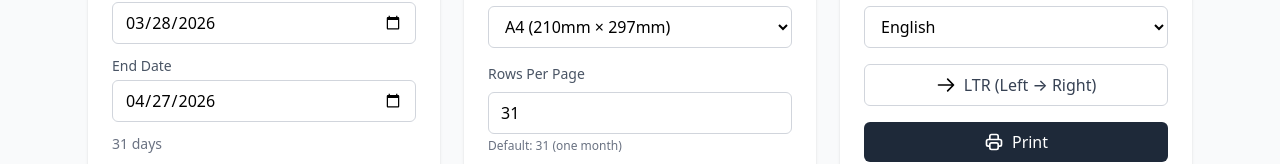
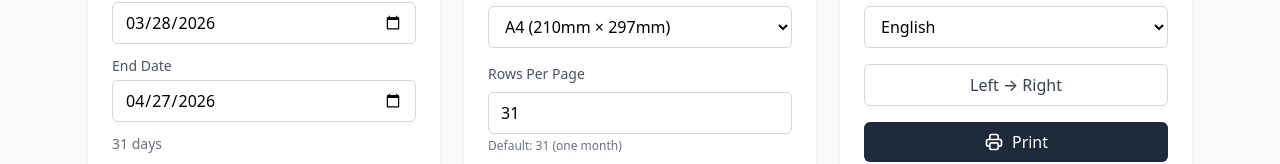
Before and after one commit to AmmarCodes/printable-habit-tracker, a React (Vite) app: page / in a window 1280 px wide. Shown: the part 404-568 px from the top of the page. Built offline with nearby package versions, Linux system fonts and the light colour scheme; the HTML template or start-up script is replaced by a standard one.

Commit message:
chore: simplify direction button

```diff
--- a/src/components/DirectionToggle.tsx
+++ b/src/components/DirectionToggle.tsx
@@ -1,4 +1,4 @@
-import type { Direction } from '../types';
+import type { Direction } from "../types";
 
 interface DirectionToggleProps {
   direction: Direction;
@@ -11,31 +11,8 @@ export function DirectionToggle({ direction, onToggle }: DirectionToggleProps) {
       onClick={onToggle}
       className="w-full px-4 py-2 bg-white border border-gray-300 rounded-md hover:bg-gray-50 transition-colors flex items-center justify-center gap-2 cursor-pointer"
     >
-      <svg
-        xmlns="http://www.w3.org/2000/svg"
-        className="h-5 w-5"
-        fill="none"
-        viewBox="0 0 24 24"
-        stroke="currentColor"
-      >
-        {direction === 'ltr' ? (
-          <path
-            strokeLinecap="round"
-            strokeLinejoin="round"
-            strokeWidth={2}
-            d="M14 5l7 7m0 0l-7 7m7-7H3"
-          />
-        ) : (
-          <path
-            strokeLinecap="round"
-            strokeLinejoin="round"
-            strokeWidth={2}
-            d="M10 19l-7-7m0 0l7-7m-7 7h18"
-          />
-        )}
-      </svg>
       <span className="text-gray-700 font-medium">
-        {direction === 'ltr' ? 'LTR (Left → Right)' : 'RTL (Right → Left)'}
+        {direction === "ltr" ? "Left → Right" : "Right → Left"}
       </span>
     </button>
   );
```
